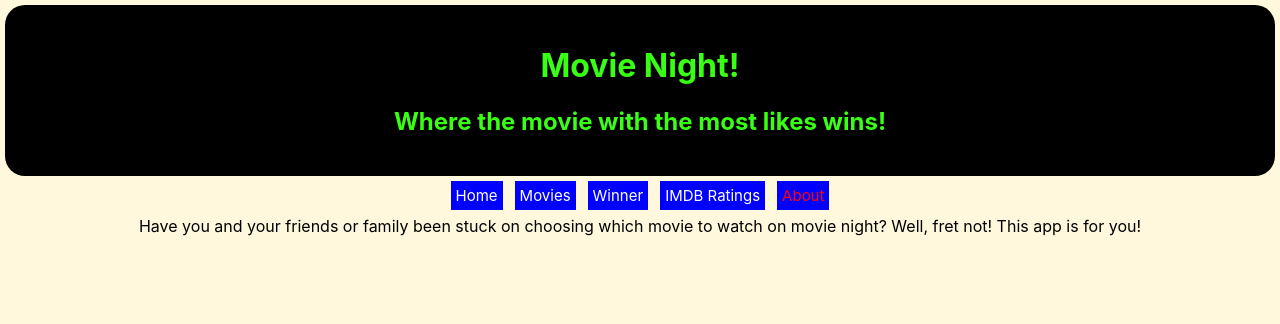
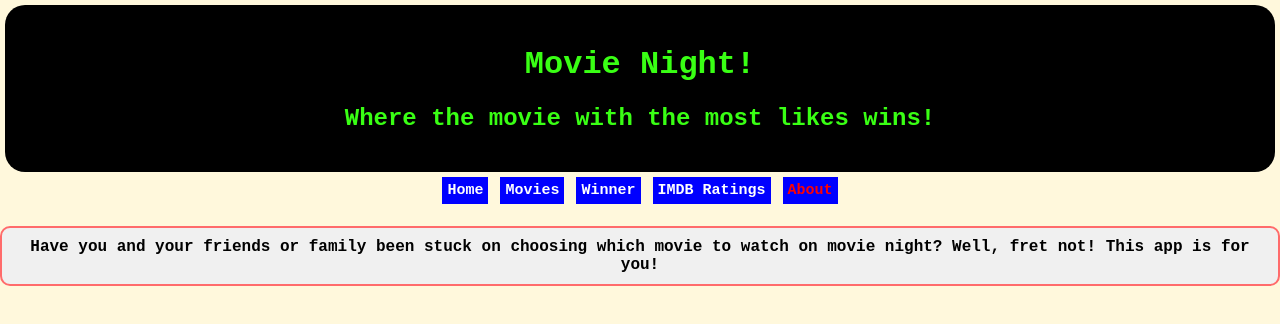
Before and after one commit to ianbachiller/Phase-2-Project-Movie-App, a React (Create React App) app: page /about in a window 1280 px wide. Shown: the top 324 px of the page. Built offline with nearby package versions, Linux system fonts and the light colour scheme.

Commit message:
added styling

```diff
--- a/src/About.js
+++ b/src/About.js
@@ -5,11 +5,13 @@ import Header from "./Header";
 function About() {
   return (
     <div>
-        <Header />
-        <NavBar />
+      <Header />
+      <NavBar />
       <div className="about">
-        Have you and your friends or family been stuck on choosing which movie
-        to watch on movie night? Well, fret not! This app is for you!
+        <p>
+          Have you and your friends or family been stuck on choosing which movie
+          to watch on movie night? Well, fret not! This app is for you!
+        </p>
       </div>
     </div>
   );
--- a/src/index.css
+++ b/src/index.css
@@ -11,16 +11,19 @@ code {
   font-family: source-code-pro, Menlo, Monaco, Consolas, 'Courier New',
     monospace;
 }
+
 .home {
   text-align: center;
   background-color: cornsilk;
 }
+
 .movie-list-container {
   display: flex;
   flex-wrap: wrap;
   justify-content: space-between;
 }
-.title{
+
+.title {
   text-align: center;
   font-size: 1000;
   color: #39ff14;
@@ -32,33 +35,51 @@ code {
     0 0 80px #39ff14,
     0 0 100px #39ff14,
 }
+
 .form {
   text-align: center;
-  border-radius: 20px; /* Adjust the value to change the curvature */
-  background-color: cornsilk; /* Change the background color as needed */
+  border-radius: 20px;
+  /* Adjust the value to change the curvature */
+  background-color: cornsilk;
+  /* Change the background color as needed */
   padding: 20px;
   margin: 5px;
 }
+
 .header {
-  border-radius: 20px; /* Adjust the value to change the curvature */
-  background-color: black; /* Change the background color as needed */
-  padding: 20px; /* Add padding for content inside the container */
+  border-radius: 20px;
+  /* Adjust the value to change the curvature */
+  background-color: black;
+  /* Change the background color as needed */
+  padding: 20px;
+  /* Add padding for content inside the container */
+  margin: 5px;
+  font-family: 'Courier New', Courier, monospace;
+  font-weight: bold;
+}
+
+.movie-list-container {
+  border-radius: 20px;
+  /* Adjust the value to change the curvature */
+  background-color: cornsilk;
+  /* Change the background color as needed */
+  padding: 20px;
+  /* Add padding for content inside the container */
   margin: 5px;
 }
-.movie-list-container {
-  border-radius: 20px; /* Adjust the value to change the curvature */
-  background-color: cornsilk; /* Change the background color as needed */
-  padding: 20px; /* Add padding for content inside the container */
-  margin: 5px;
-}
+
 .heartButton {
   text-align: center;
 }
+
 .navbar {
   background-color: cornsilk;
   text-align: center;
+  font-family: 'Courier New', Courier, monospace;
+  font-weight: bold;
 }
-.nav-link{
+
+.nav-link {
   display: inline-block;
   box-sizing: border-box;
   width: auto;
@@ -67,7 +88,7 @@ code {
   background: blue;
   text-decoration: none;
   text-align: center;
-  font-size: min(10vw, 15px) ;
+  font-size: min(10vw, 15px);
   color: white;
 }
 
@@ -75,16 +96,23 @@ code {
   color: red;
 }
 
+h1 {
+  font-family: 'Courier New', Courier, monospace;
+  font-weight: bold;
+}
+
 .error-page {
   flex: auto;
   text-align: center;
   margin: 5px;
 }
+
 .image-container {
   text-align: center;
   flex: auto;
   background-color: cornsilk;
 }
+
 .winner-movie-container {
   display: flex;
   flex-direction: column;
@@ -97,15 +125,39 @@ code {
   flex-wrap: wrap;
   justify-content: center;
 }
-.ratings-container{
+
+.ratings-container {
   background-color: cornsilk;
   column-count: auto;
 }
-.about{
-  background-color: cornsilk;
+
+.about p {
   column-count: auto;
   text-align: center;
+  font-family: 'Courier New', Courier, monospace;
+  font-weight: bold;
+  background-color: #f0f0f0;
+  border: 2px solid #ff6b6b;
+  border-radius: 10px;
+  padding: 10px;
 }
+
 body {
   background-color: cornsilk;
 }
+
+@keyframes slide-in {
+  from {
+    transform: translateX(-100%);
+    opacity: 0;
+  }
+
+  to {
+    transform: translateX(0);
+    opacity: 1;
+  }
+}
+
+.header {
+  animation: slide-in 0.5s ease-out forwards;
+}
```
Lines whose indentation alone changed are shown as unchanged.
